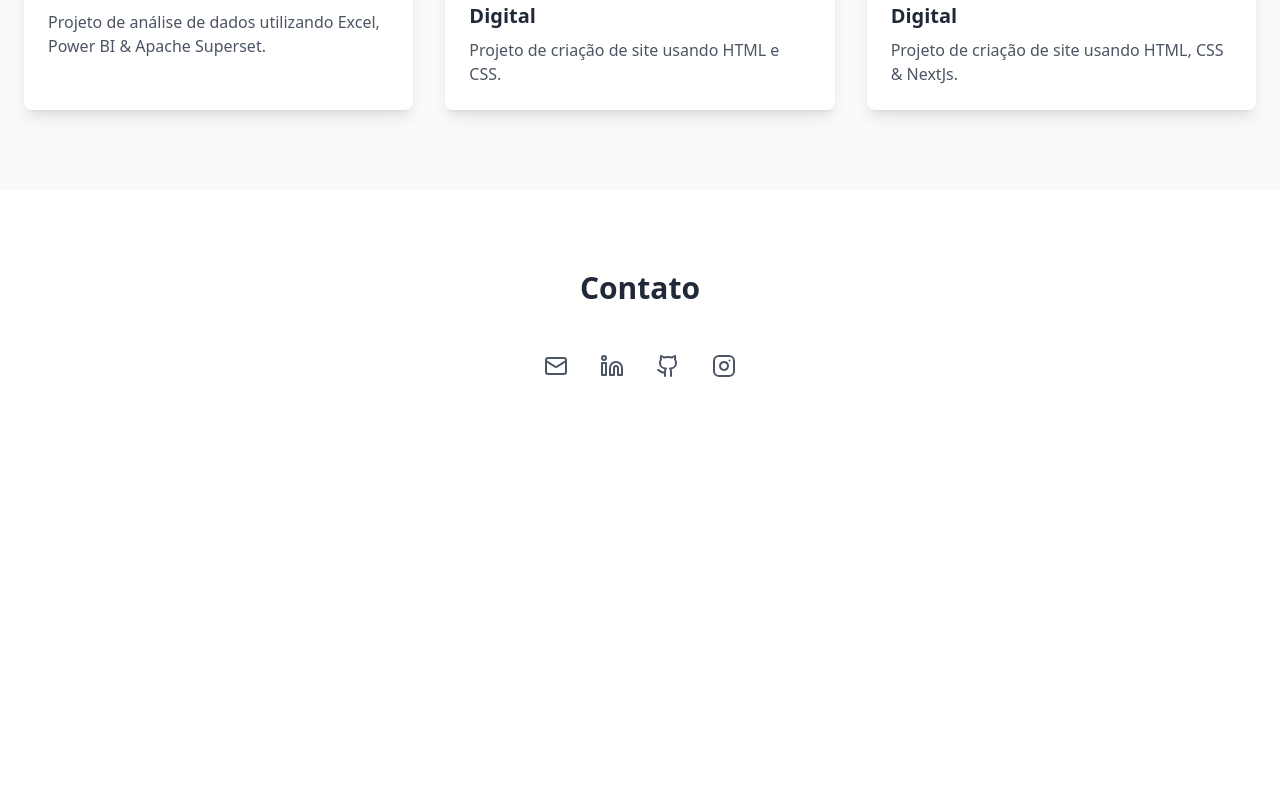
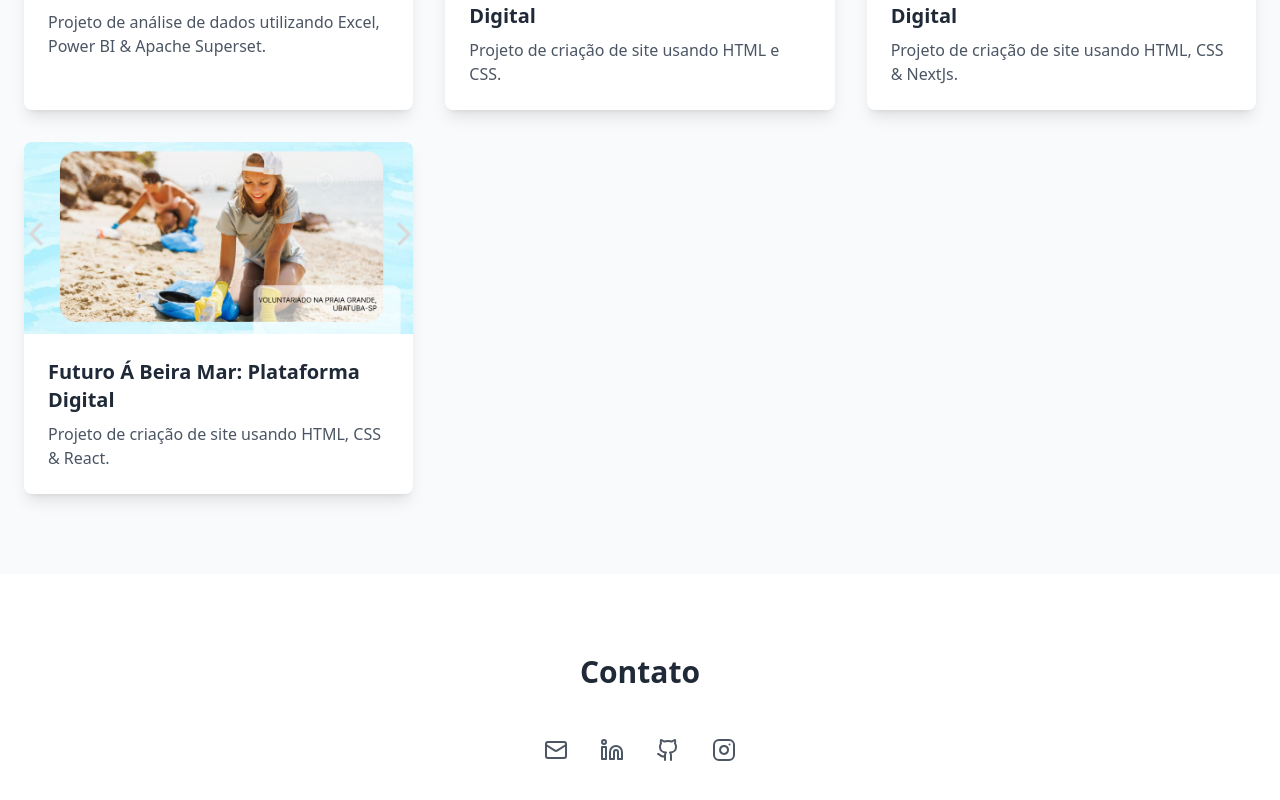
Before and after one commit to carmowa/portfolio-carmona, a React (Vite) app in the folder portfolio/: page / in a window 1280 px wide. Shown: the part 2192-2992 px from the top of the page. Before the commit the page ends 2650 px from the top, so only its background shows below. Built offline with nearby package versions, Linux system fonts and the light colour scheme.

Commit message:
Projeto futuro a beira mar adicionado.

```diff
--- a/portfolio/src/App.tsx
+++ b/portfolio/src/App.tsx
@@ -2,6 +2,7 @@ import Foto from "./img/linkedin.jpg";
 import FotoPortoConserta from "./img/projeto-porto-conserta.png";
 import FotoMundivox from "./img/mundivox.png"
 import FotoEnergiaSolidaria from "./img/projeto-energia-solidaria-teste.png"
+import FotoFuturoABeiraMar from "./img/projeto-futuro-a-beira-mar-teste.png"
 import React, { useEffect } from 'react';
 import { Link } from 'react-scroll';
 import AOS from 'aos';
@@ -152,6 +153,20 @@ function App() {
               </div>
             </div>
             {/* Adicione mais projetos aqui */}
+            <div className="bg-white rounded-lg shadow-lg overflow-hidden" data-aos="fade-up">
+              <img
+                src={FotoFuturoABeiraMar}
+                alt="Projeto Futuro Á Beira Mar"
+                className="w-full h-48 object-cover"
+              />
+              <div className="p-6">
+                <h3 className="text-xl font-bold text-gray-800 mb-2">Futuro Á Beira Mar: Plataforma Digital</h3>
+                <p className="text-gray-600">
+                  Projeto de criação de site usando HTML, CSS & React.
+                </p>
+              </div>
+            </div>
+            {/* Adicione mais projetos aqui */}
           </div>
         </div>
       </section>
```
Also changed, not shown: portfolio/src/img/projeto-futuro-a-beira-mar-teste.png (added).
